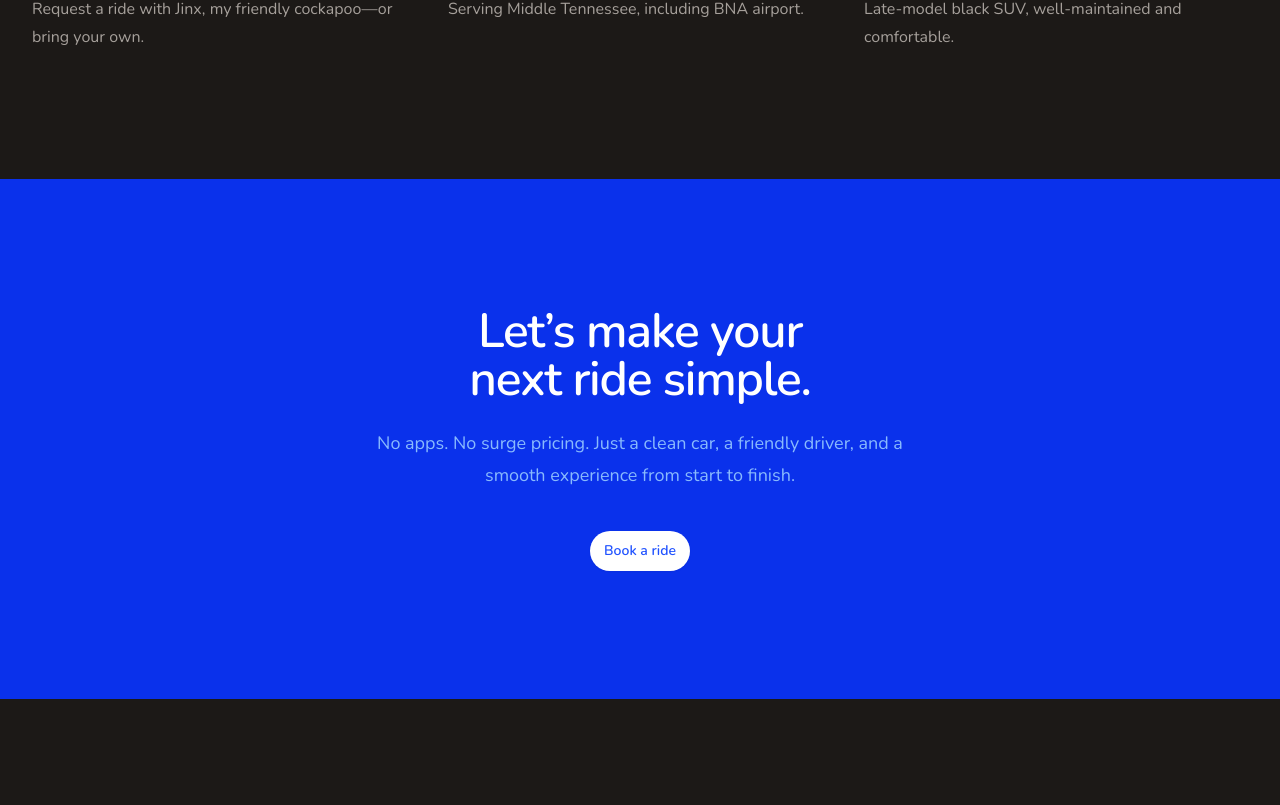
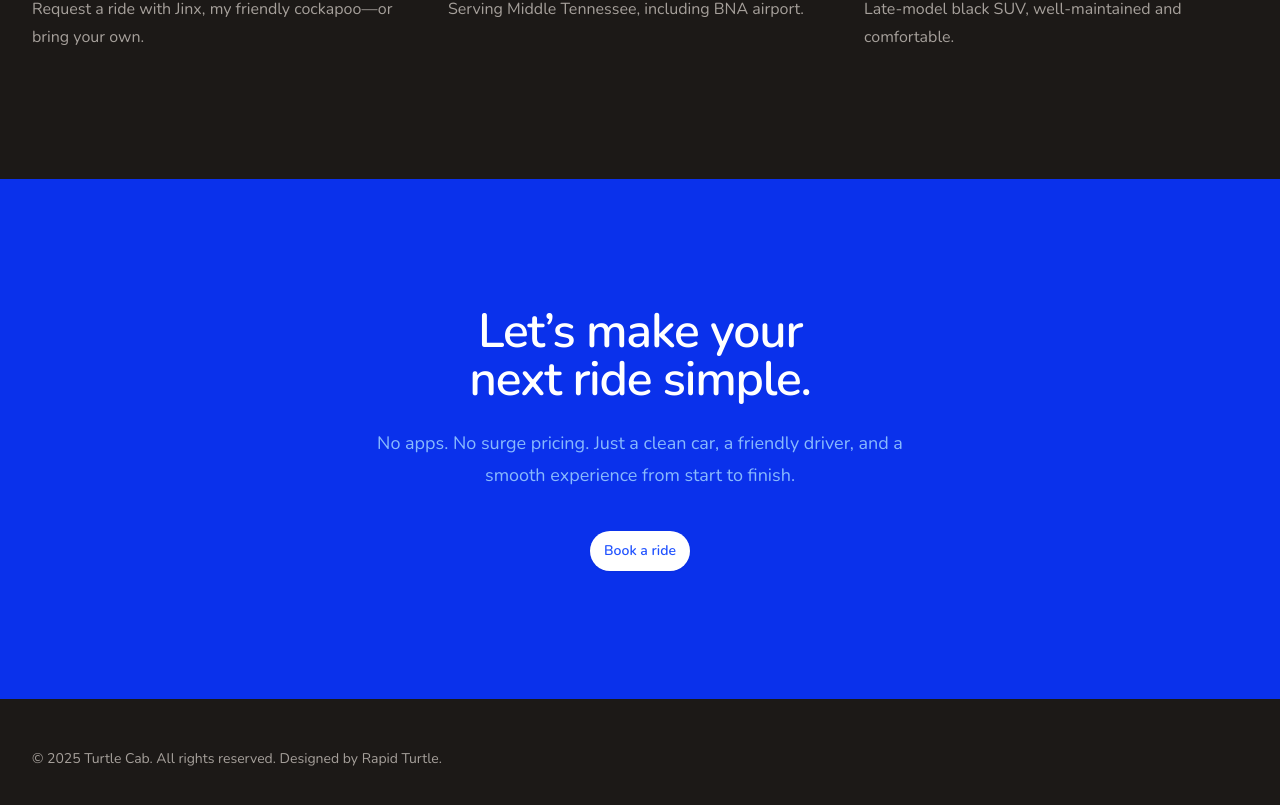
Before and after one commit to rapidturtle/turtlecab, a Vue app: page / in a window 1280 px wide. Shown: the part 1858-2663 px from the top of the page. Before the commit the page ends 2557 px from the top, so only its background shows below. Built offline with nearby package versions, Linux system fonts and the light colour scheme; what @awesome.me/kit-92e90780a1 would draw is missing.

Commit message:
Add app footer

```diff
--- a/src/App.vue
+++ b/src/App.vue
@@ -1,9 +1,11 @@
 <script setup lang="ts">
 import { RouterView } from 'vue-router'
 import AppHeader from '@/components/AppHeader.vue'
+import AppFooter from '@/components/AppFooter.vue'
 </script>
 
 <template>
   <AppHeader />
   <RouterView />
+  <AppFooter />
 </template>
--- /dev/null
+++ b/src/components/AppFooter.vue
@@ -0,0 +1,50 @@
+<script setup lang="ts">
+const currentYear = new Date().getFullYear()
+
+const navigation = [
+  { name: 'call', href: 'tel:8013190475', icon: ['fas', 'mobile'] },
+  {
+    name: 'text',
+    href: 'sms:8013190475?body=Hi,%20Andy!%20I%E2%80%99m%20interested%20in%20booking%20a%20ride.',
+    icon: ['fas', 'comment'],
+  },
+  {
+    name: 'email',
+    href: 'mailto:partydrone+turtlecab@icloud.com?subject=Hi,%20Andy!%20I%E2%80%99m%20interested%20in%20booking%20a%20ride.',
+    icon: ['fas', 'envelope'],
+  },
+  { name: 'Facebook', href: 'https://facebook.com/turtlecab', icon: ['fab', 'facebook'] },
+  { name: 'Messenger', href: 'https://m.me/turtlecab', icon: ['fab', 'facebook-messenger'] },
+]
+</script>
+
+<template>
+  <footer class="bg-stone-900">
+    <div class="mx-auto max-w-7xl px-6 py-12 md:flex md:items-center md:justify-between lg:px-8">
+      <div class="flex justify-center gap-x-6 md:order-2">
+        <a
+          v-for="item in navigation"
+          :key="item.name"
+          :href="item.href"
+          class="text-stone-400 hover:text-white"
+          target="_blank"
+          rel="noopener noreferrer"
+        >
+          <span class="sr-only">{{ item.name }}</span>
+          <font-awesome-icon :icon="item.icon" aria-hidden="true" />
+        </a>
+      </div>
+      <p class="mt-8 text-center text-sm/6 text-stone-400 md:order-1 md:mt-0">
+        &copy; {{ currentYear }} Turtle Cab. All rights reserved. Designed by
+        <a
+          href="https://rapidturtle.com"
+          class="hover:text-white"
+          target="_blank"
+          rel="noopener noreferrer"
+        >
+          <font-awesome-icon :icon="['fak', 'rapidturtle']" aria-hidden="true" />Rapid Turtle</a
+        >.
+      </p>
+    </div>
+  </footer>
+</template>
```
Also changed, not shown: 1 other file (tests, documents, lock files or other folders).
